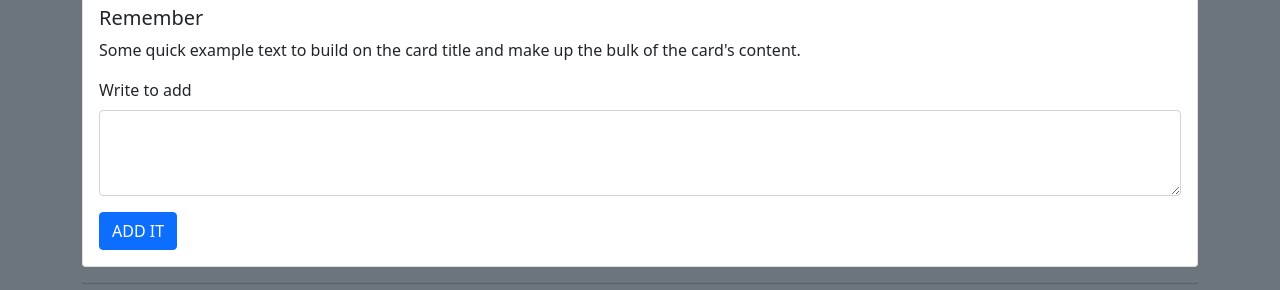
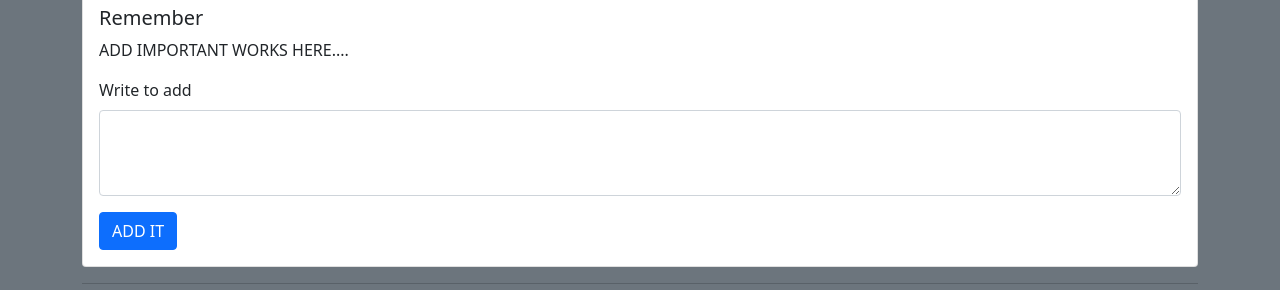
Before and after one commit to nis-125/notesTakingApp, a plain HTML site: page index.html in a window 1280 px wide. Shown: the part 139-429 px from the top of the page. Drawn offline with nearby package versions, Linux system fonts and the light colour scheme.

Commit message:
Update index.html

```diff
--- a/index.html
+++ b/index.html
@@ -43,8 +43,7 @@
 
             <div class="card-body">
                 <h5 class="card-title">Remember</h5>
-                <p class="card-text">Some quick example text to build on the card title and make up the bulk of the
-                    card's content.</p>
+                <p class="card-text">ADD IMPORTANT WORKS HERE....</p>
                 <div class="mb-3">
                     <label for="exampleFormControlTextarea1" class="form-label">Write to add </label>
                     <textarea class="form-control" id="addTxt" rows="3"></textarea>
```
